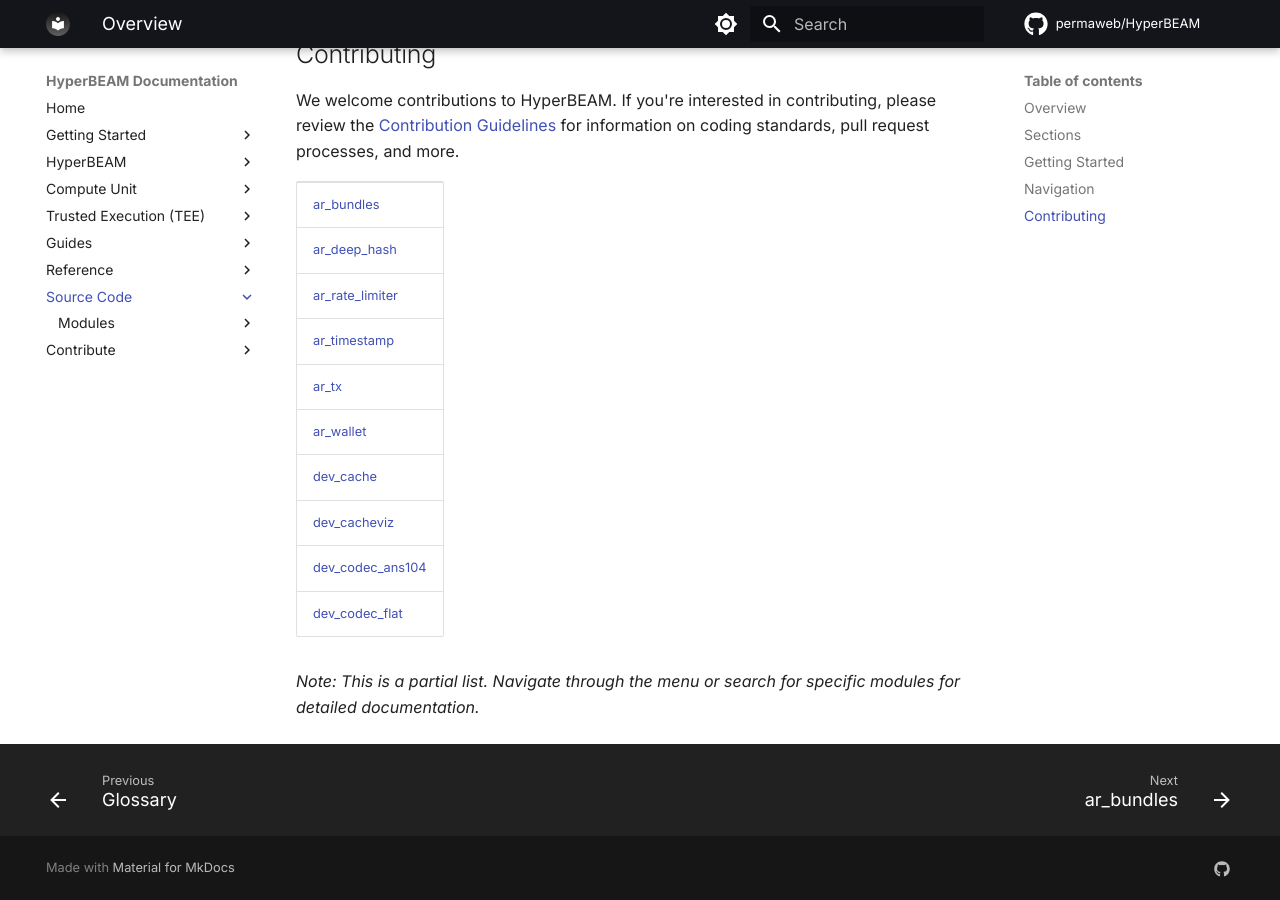
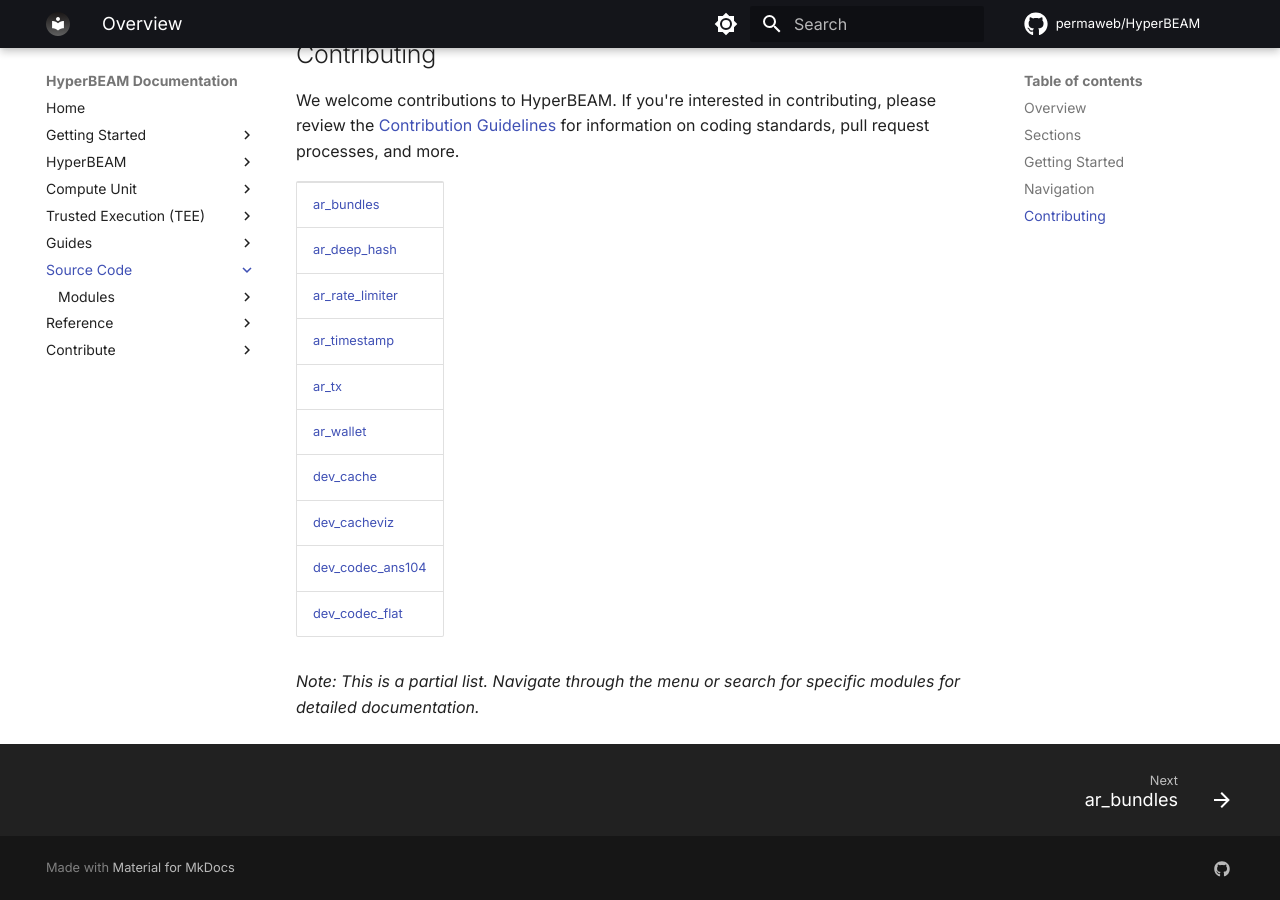
Before and after one commit to samcamwilliams/HyperBEAM, an MkDocs documentation site: the page built from docs/source-code-docs/index.md, in a window 1280 px wide and 900 px high, scrolled down 1057 px. Built offline with MkDocs 1.6.1 and Material for MkDocs 9.7.7, drawn with Linux system fonts in a browser that asks for light colours; comment, search, counter and statistics services are not loaded; some of the changed lines change nothing that is shown.

Commit message:
docs: reorganize reference section in mkdocs.yml

```diff
--- a/mkdocs.yml
+++ b/mkdocs.yml
@@ -39,10 +39,6 @@
   - Guides:
     - Overview: 'guides/index.md'
     - HB JavaScript Client: 'guides/js-client-guide.md'
-  - Reference:
-    - Troubleshooting: 'reference/troubleshooting.md'
-    - Glossary: 'reference/glossary.md'
-    - FAQ: 'reference/faq.md'
   - Source Code:
     - Overview: 'source-code-docs/index.md'
     - Modules:
@@ -141,7 +137,10 @@
       - hb_test_utils: 'source-code-docs/hb_test_utils.md'
       - hb_util: 'source-code-docs/hb_util.md'
       - rsa_pss: 'source-code-docs/rsa_pss.md'
-
+  - Reference:
+    - Troubleshooting: 'reference/troubleshooting.md'
+    - Glossary: 'reference/glossary.md'
+    - FAQ: 'reference/faq.md'
   - Contribute:
     - Development Setup: 'contribute/setup.md'
     - Contribution Guidelines: 'contribute/guidelines.md'
```
